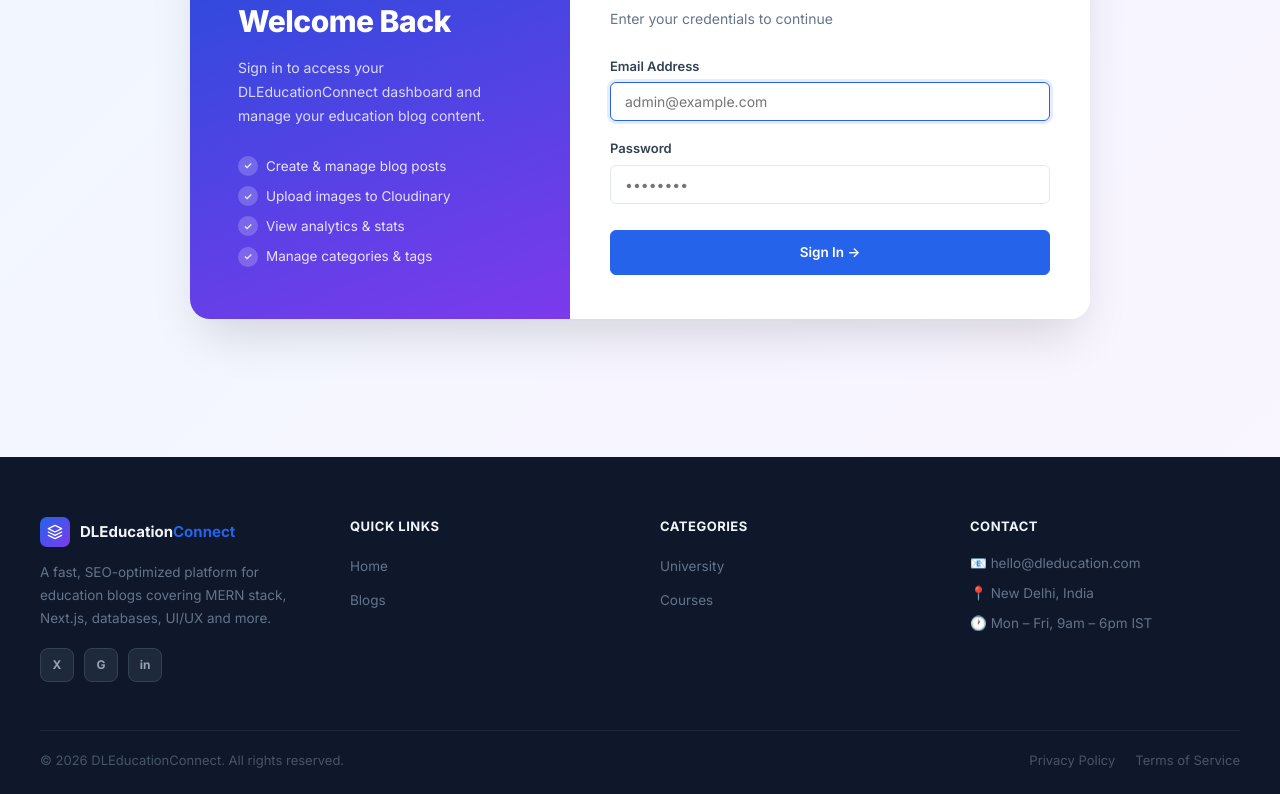
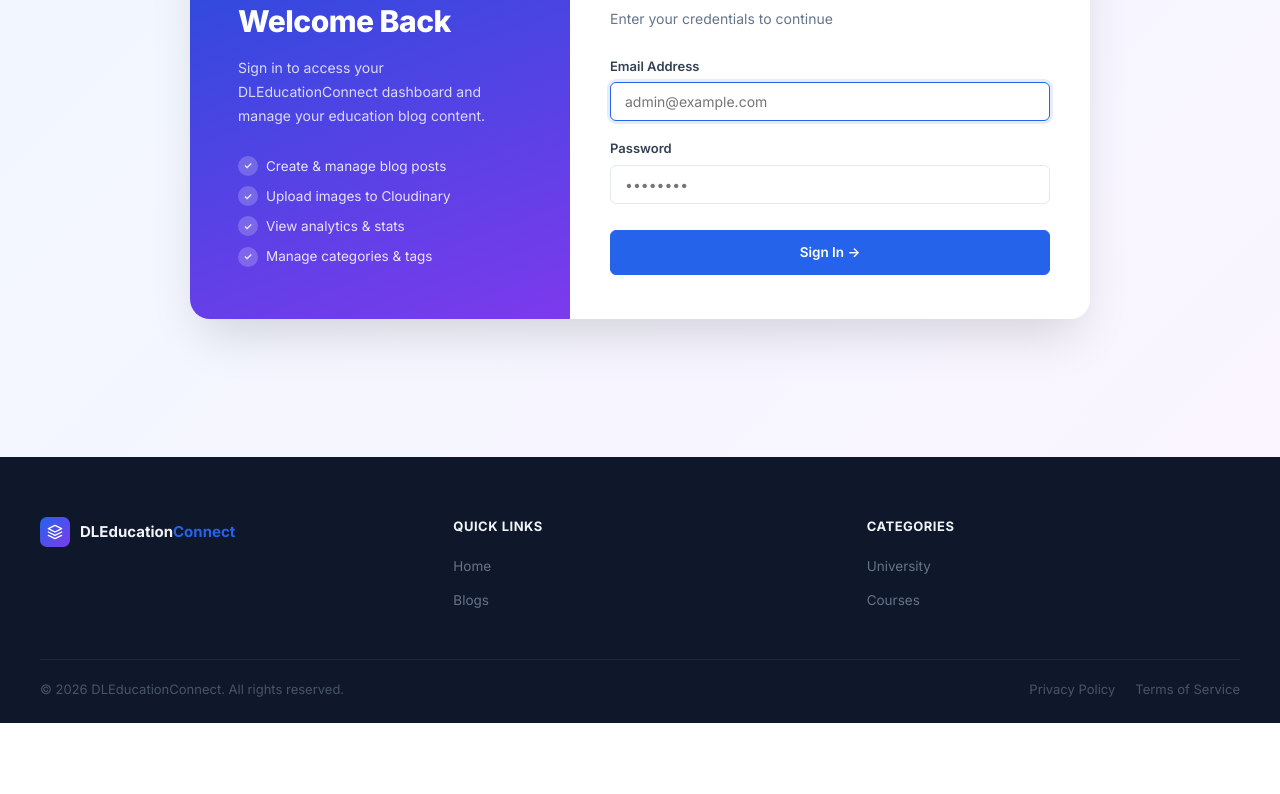
Before and after one commit to aniketkumar90/education, a React (Vite) app in the folder client/: page /login in a window 1280 px wide. Shown: the part 344-1138 px from the top of the page. After the commit the page ends 1067 px from the top, so only its background shows below. Built offline with nearby package versions, Linux system fonts and the light colour scheme; no server answers.

Commit message:
Remove description, social icons, and contact section from footer

```diff
--- a/client/src/components/Footer.jsx
+++ b/client/src/components/Footer.jsx
@@ -18,19 +18,6 @@
               </div>
               <span style={styles.logoText}>DLEducation<span style={{ color: 'var(--primary)' }}>Connect</span></span>
             </Link>
-            <p style={styles.desc}>
-              A fast, SEO-optimized platform for education blogs covering MERN stack, Next.js,
-              databases, UI/UX and more.
-            </p>
-            <div style={styles.socials}>
-              {[
-                { href: '#', label: 'Twitter', icon: 'X' },
-                { href: '#', label: 'GitHub', icon: 'G' },
-                { href: '#', label: 'LinkedIn', icon: 'in' },
-              ].map(({ href, label, icon }) => (
-                <a key={label} href={href} style={styles.social} aria-label={label}>{icon}</a>
-              ))}
-            </div>
           </div>
 
           {/* Quick Links */}
@@ -56,16 +43,6 @@
                   <Link to={`/blogs?category=${cat}`} style={styles.link}>{cat}</Link>
                 </li>
               ))}
-            </ul>
-          </div>
-
-          {/* Contact */}
-          <div>
-            <h4 style={styles.colTitle}>Contact</h4>
-            <ul style={styles.contactList}>
-              <li style={styles.contactItem}>📧 hello@dleducation.com</li>
-              <li style={styles.contactItem}>📍 New Delhi, India</li>
-              <li style={styles.contactItem}>🕐 Mon – Fri, 9am – 6pm IST</li>
             </ul>
           </div>
         </div>
@@ -108,18 +85,6 @@
     display: 'flex', alignItems: 'center', justifyContent: 'center',
   },
   logoText: { fontSize: 15, fontWeight: 700, color: '#f1f5f9' },
-  desc: { fontSize: 13.5, lineHeight: 1.7, color: '#64748b', maxWidth: 260 },
-  socials: { display: 'flex', gap: 10, marginTop: 18 },
-  social: {
-    width: 34, height: 34,
-    background: '#1e293b',
-    borderRadius: 8,
-    display: 'flex', alignItems: 'center', justifyContent: 'center',
-    color: '#94a3b8', textDecoration: 'none',
-    fontSize: 12, fontWeight: 700,
-    transition: 'all 0.2s ease',
-    border: '1px solid #334155',
-  },
   colTitle: {
     fontSize: 13, fontWeight: 700,
     color: '#f1f5f9', letterSpacing: '0.5px',
@@ -131,8 +96,6 @@
     textDecoration: 'none',
     transition: 'color 0.2s',
   },
-  contactList: { listStyle: 'none', display: 'flex', flexDirection: 'column', gap: 10 },
-  contactItem: { fontSize: 13.5, color: '#64748b', lineHeight: 1.5 },
   bottom: {
     display: 'flex', alignItems: 'center', justifyContent: 'space-between',
     flexWrap: 'wrap', gap: 12,
```
